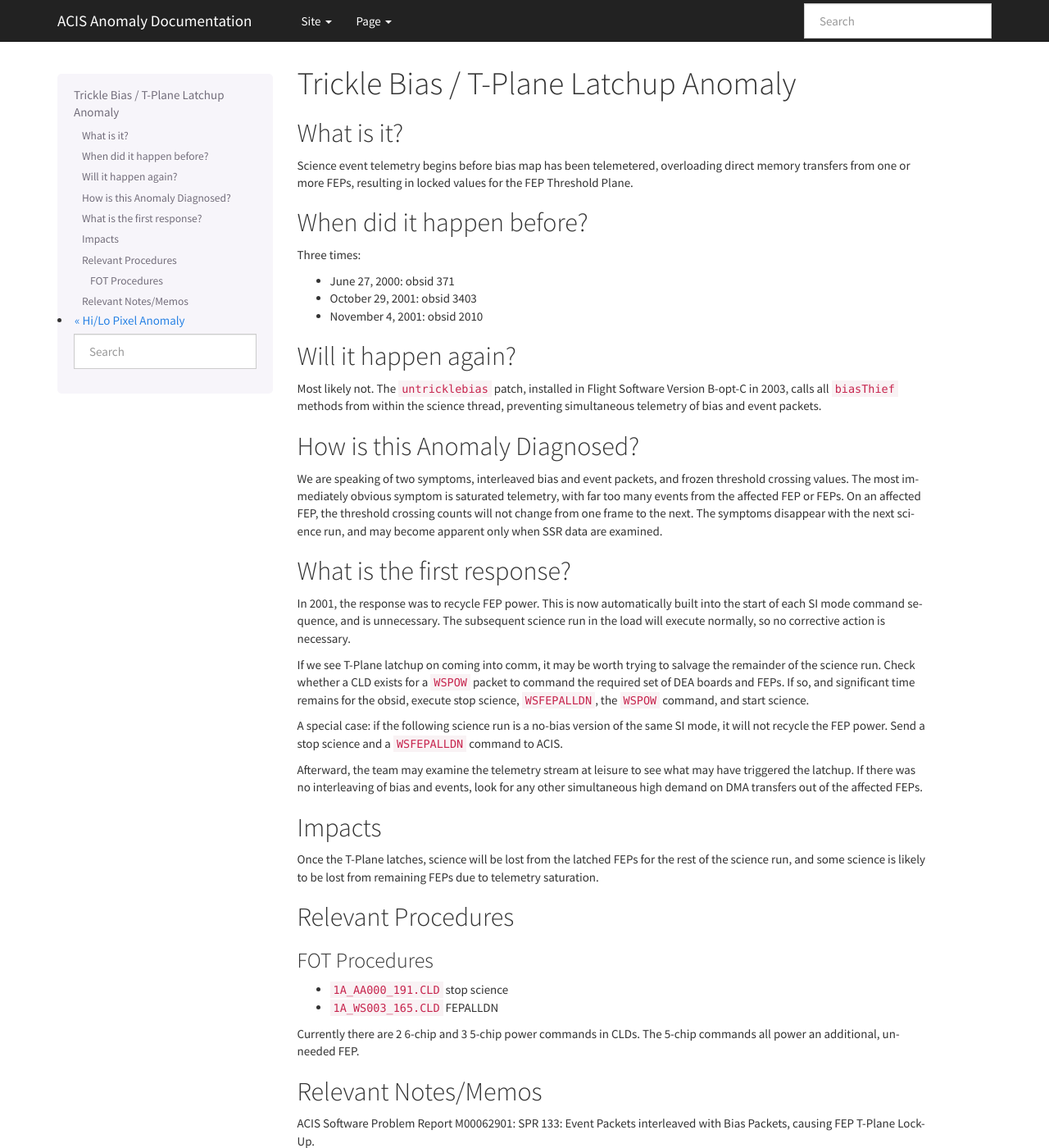
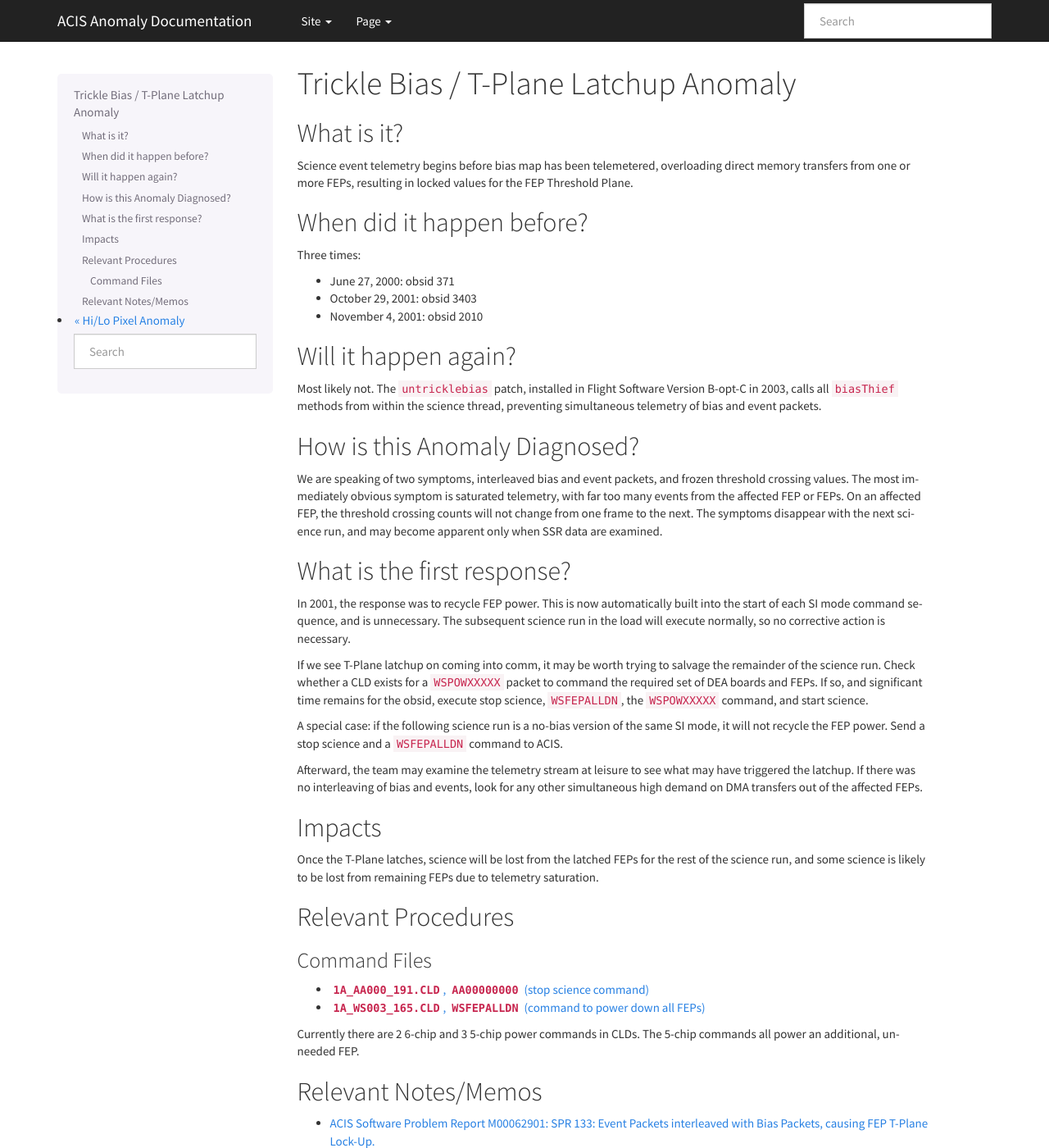
Before and after one commit to acisops/acis_anomaly_pages, a Sphinx documentation site: the page built from source/trickle_bias_tplane.rst, in a window 1280 px wide and 1400 px high. Shown: the whole window at 82% size. Built offline with Sphinx 7.4.7, drawn with Linux system fonts in a browser that asks for light colours.

Commit message:
Put in links

```diff
--- a/source/trickle_bias_tplane.rst
+++ b/source/trickle_bias_tplane.rst
@@ -48,9 +48,9 @@ execute normally, so no corrective action is necessary.
 
 If we see T-Plane latchup on coming into comm, it may be worth trying
 to salvage the remainder of the science run. Check whether a CLD
-exists for a ``WSPOW`` packet to command the required set of DEA boards
+exists for a ``WSPOWXXXXX`` packet to command the required set of DEA boards
 and FEPs. If so, and significant time remains for the obsid, execute
-stop science, ``WSFEPALLDN``, the ``WSPOW`` command, and start science.
+stop science, ``WSFEPALLDN``, the ``WSPOWXXXXX`` command, and start science.
 
 A special case: if the following science run is a no-bias version of
 the same SI mode, it will not recycle the FEP power. Send a stop
@@ -71,11 +71,18 @@ lost from remaining FEPs due to telemetry saturation.
 Relevant Procedures
 -------------------
 
-FOT Procedures
-++++++++++++++
+.. |stop_sci| replace:: ``1A_AA000_191.CLD``, ``AA00000000`` (stop science command)
+.. _stop_sci: http://acis.mit.edu/cgi-bin/get-cld?cld=1A_AA000_191.CLD
 
-* ``1A_AA000_191.CLD`` stop science
-* ``1A_WS003_165.CLD`` FEPALLDN
+.. |feps_down| replace:: ``1A_WS003_165.CLD``, ``WSFEPALLDN`` (command to power down all FEPs)
+.. _feps_down: http://acis.mit.edu/cgi-bin/get-cld?cld=1A_WS003_165.CLD
+
+
+Command Files
++++++++++++++
+
+* |stop_sci|_
+* |feps_down|_
 
 Currently there are 2 6-chip and 3 5-chip power commands in CLDs. The
 5-chip commands all power an additional, unneeded FEP.
@@ -83,8 +90,5 @@ Currently there are 2 6-chip and 3 5-chip power commands in CLDs. The
 Relevant Notes/Memos
 --------------------
 
-ACIS Software Problem Report M00062901: SPR 133: Event Packets
-interleaved with Bias Packets, causing FEP T-Plane Lock-Up.
-
-MIT ECO # 36-1028 untricklebias: Patch to run bias thief methods from
-science task
+* `ACIS Software Problem Report M00062901: SPR 133: Event Packets interleaved with Bias Packets, causing FEP T-Plane Lock-Up. <http://acis.mit.edu/axaf/spr/prob0133.html>`_
+* `MIT ECO # 36-1028 untricklebias: Patch to run bias thief methods from science task <http://acis.mit.edu/axaf/eco/eco-1038.pdf>`_
```
